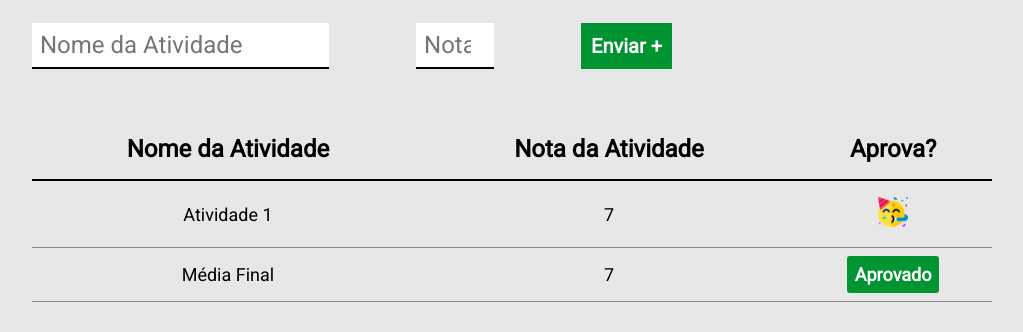
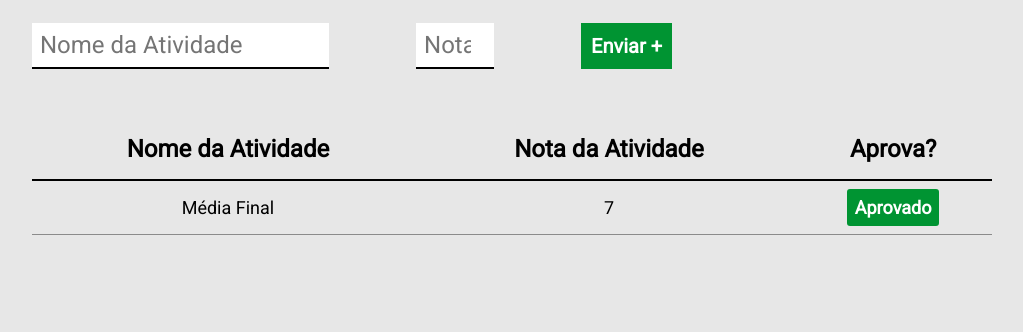
Before and after one commit to Nahumm01/FrontEndEBAC, a plain HTML site: page SegundoProjeto/index.html in a window 1280 px wide. Shown: the part 164-496 px from the top of the page, without its empty margins (128-1151 px from the left). Drawn offline with Linux system fonts and the light colour scheme.

Commit message:
:wrench: fix: corrigido table de exibição dinâmica

```diff
--- a/SegundoProjeto/index.html
+++ b/SegundoProjeto/index.html
@@ -43,15 +43,7 @@
             <th>Aprova?</th>
           </tr>
         </thead>
-        <tbody>
-          <tr>
-            <td>Atividade 1</td>
-            <td>7</td>
-            <td>
-              <img src="./images/aprovado.png" alt="Emoticon Festejando" />
-            </td>
-          </tr>
-        </tbody>
+        <tbody></tbody>
         <tfoot>
           <tr>
             <td>Média Final</td>
```
